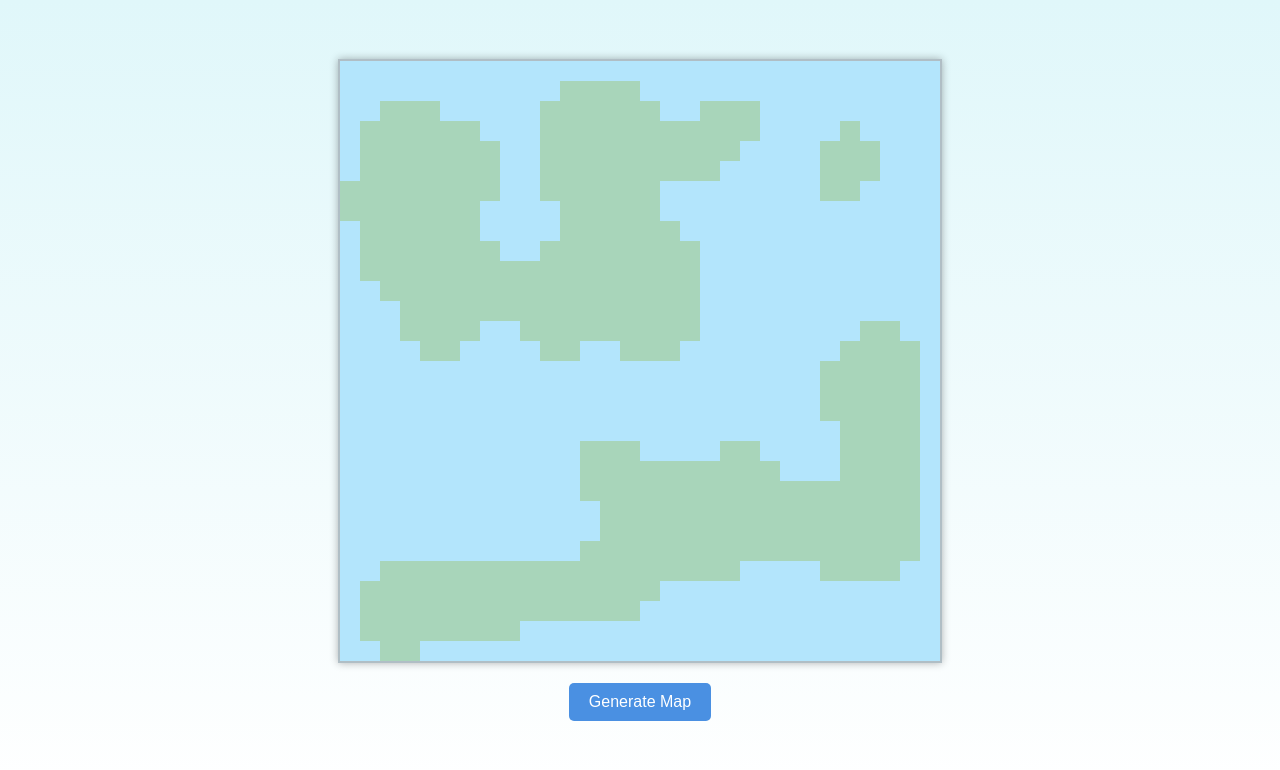
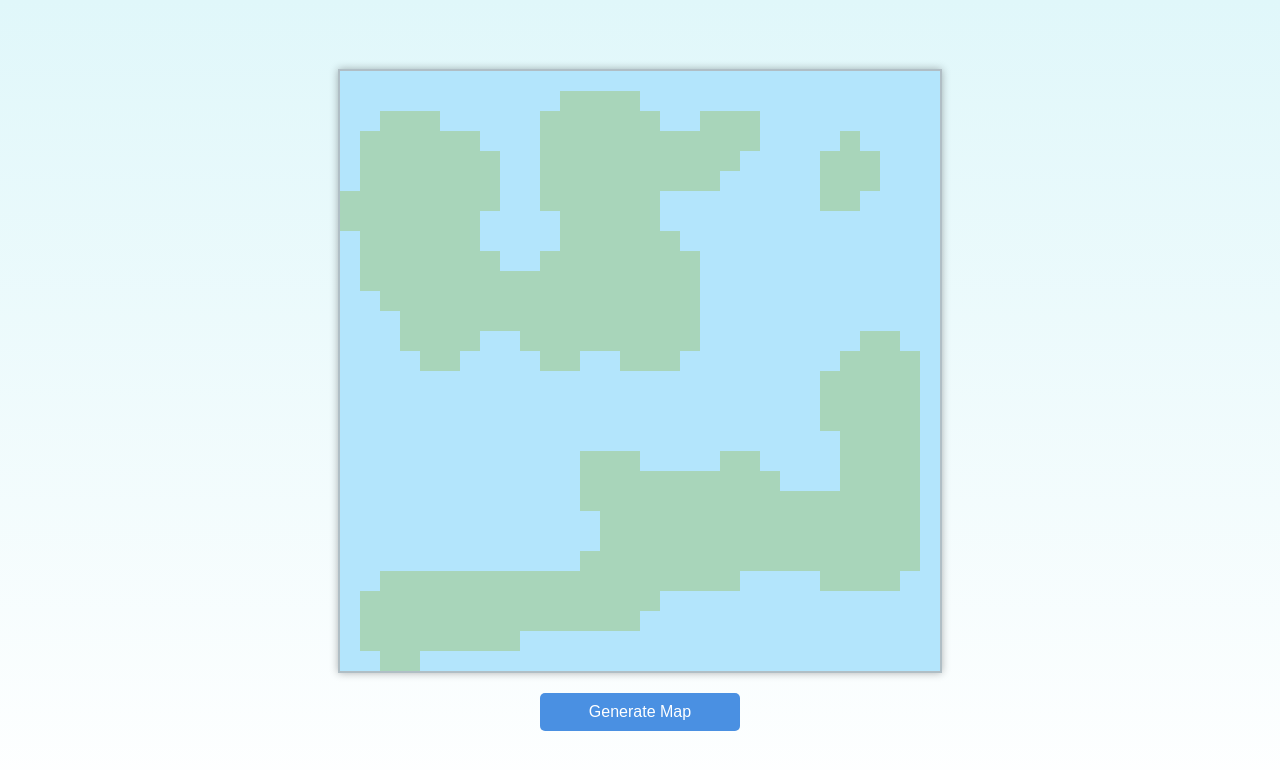
Before and after one commit to johnsampler/mapgen, a plain HTML site: page index.html in a window 1280 px wide. Drawn offline with Linux system fonts and the light colour scheme.

Commit message:
Minor updates

```diff
--- a/index.html
+++ b/index.html
@@ -18,18 +18,20 @@
             align-items: center;
             justify-content: center;
             height: 100vh;
+            padding: 10px; /* Added padding for small screens */
         }
         .map {
             display: grid;
-            grid-template-columns: repeat(30, 20px);
-            grid-template-rows: repeat(30, 20px);
+            grid-template-columns: repeat(auto-fit, minmax(20px, 1fr)); /* Responsive grid columns */
+            grid-template-rows: repeat(auto-fit, minmax(20px, 1fr)); /* Responsive grid rows */
             background-color: #f9f9f9; /* Light background for the map */
             border: 2px solid #b0bec5; /* Soft border color */
             box-shadow: 0 0 8px rgba(0, 0, 0, 0.3); /* Subtle shadow effect */
+            width: 100%; /* Make the map full-width */
+            max-width: 600px; /* Set a max-width for larger screens */
+            aspect-ratio: 1; /* Maintain a square aspect ratio */
         }
         .tile {
-            width: 20px;
-            height: 20px;
             box-sizing: border-box;
             border: none;
         }
@@ -46,6 +48,8 @@
             border-radius: 5px;
             cursor: pointer;
             transition: background-color 0.3s;
+            width: 100%; /* Make the button full-width on small screens */
+            max-width: 200px; /* Set a max-width for larger screens */
         }
         button:hover {
             background-color: #357abd; /* Darker blue for hover effect */
```
